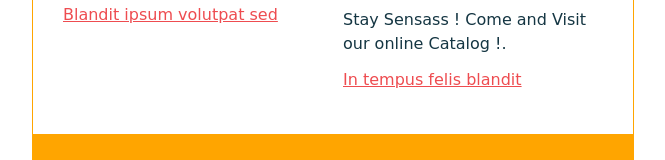
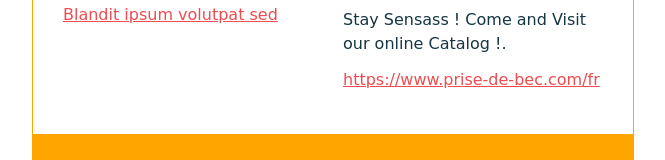
Before and after one commit to totoro65/emailforwork, a plain HTML site: page index.html in a window 1280 px wide. Shown: the part 685-845 px from the top of the page, without its empty margins (307-972 px from the left). Drawn offline with Linux system fonts and the light colour scheme; grey boxes are pictures that could not be loaded.

Commit message:
Update index.html

```diff
--- a/index.html
+++ b/index.html
@@ -51,7 +51,7 @@
                         <td style="width:260px;padding:0;vertical-align:top;color:#153643;">
                           <p style="margin:0 0 25px 0;font-size:16px;line-height:24px;font-family:Fredoka One, cursive;"><img src="OIP%20(1).jfif" alt="" width="260" style="height:auto;display:block;" /></p>
                           <p style="margin:0 0 12px 0;font-size:16px;line-height:24px;font-family:Fredoka One, cursive;"> Stay Sensass ! Come and Visit our online Catalog !.</p>
-                          <p style="margin:0;font-size:16px;line-height:24px;font-family:Fredoka One, cursive;"><a href="https://www.prise-de-bec.com/fr" style="color:#ee4c50;text-decoration:underline;">In tempus felis blandit</a></p>
+                          <p style="margin:0;font-size:16px;line-height:24px;font-family:Fredoka One, cursive;"><a href="http://www.example.com" style="color:#ee4c50;text-decoration:underline;">https://www.prise-de-bec.com/fr</a></p>
                         </td>
                       </tr>
                     </table>
```
